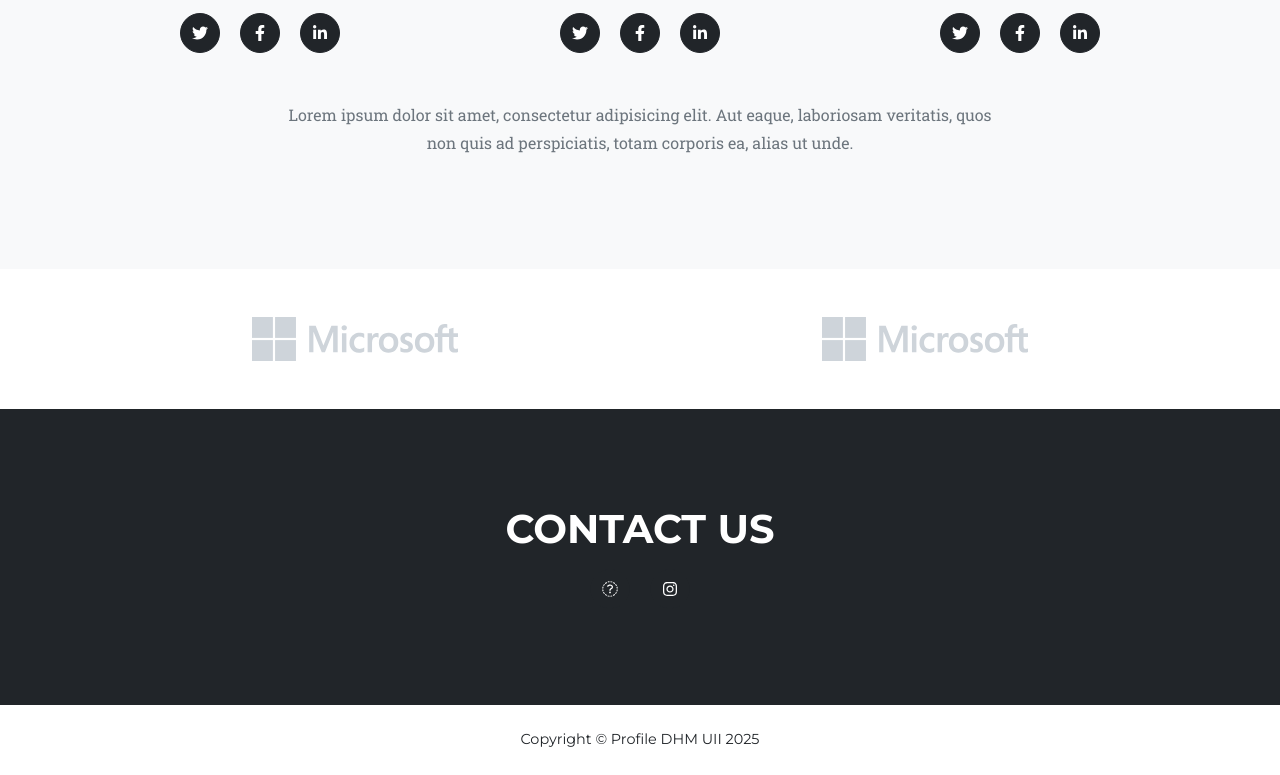
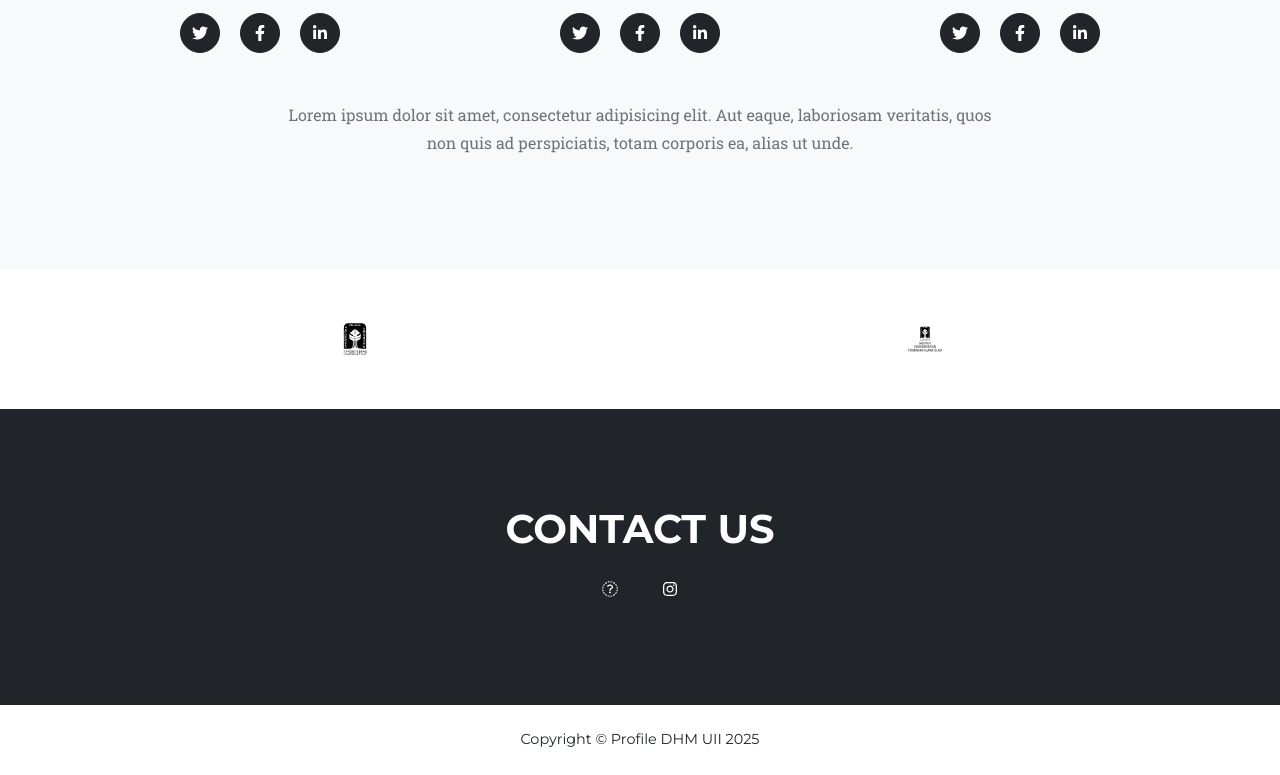
Before and after one commit to nasywaRaihan/profiledhm, a plain HTML site: page index.html in a window 1280 px wide. Shown: the part 5803-6578 px from the top of the page. Drawn offline with nearby package versions, Linux system fonts and the light colour scheme.

Commit message:
Menambahkan logo uii

```diff
--- a/index.html
+++ b/index.html
@@ -7,7 +7,7 @@
     <meta name="author" content="" />
     <title>Dakwah Hijrah Mahasiswa UII</title>
     <!-- Favicon-->
-    <link rel="icon" type="image/x-icon" href="assets/favicon.ico" />
+    <link rel="icon" type="image/x-icon" href="assets/img/logo dhm.png" />
     <!-- Font Awesome icons (free version)-->
     <script src="https://use.fontawesome.com/releases/v6.3.0/js/all.js" crossorigin="anonymous"></script>
     <!-- Google fonts-->
@@ -363,10 +363,10 @@
       <div class="container">
         <div class="row align-items-center">
           <div class="col-md-6 col-sm-6 my-6">
-            <a href="#!"><img class="img-fluid img-brand d-block mx-auto" src="assets/img/logos/microsoft.svg" alt="..." aria-label="Microsoft Logo" /></a>
+            <a href="#!"><img class="img-fluid img-brand d-block mx-auto" src="assets/img/logos/Logo-UII.svg" alt="..." aria-label="Microsoft Logo" /></a>
           </div>
           <div class="col-md-6 col-sm-6 my-6">
-            <a href="#!"><img class="img-fluid img-brand d-block mx-auto" src="assets/img/logos/microsoft.svg" alt="..." aria-label="Google Logo" /></a>
+            <a href="#!"><img class="img-fluid img-brand d-block mx-auto" src="assets/img/logos/dppai.svg" alt="..." aria-label="Google Logo" /></a>
           </div>
         </div>
       </div>
@@ -377,7 +377,7 @@
         <div class="text-center">
           <h2 class="section-heading text-uppercase">Contact Us</h2>
           <a class="btn btn-dark btn-social mx-2" href="dakwahhijrahmahasiswauii@gmail.com"><i class="fab fa-gmail"></i></a>
-          <a class="btn btn-dark btn-social mx-2" href="instagram.com/dhm_uii"><i class="fab fa-instagram"></i></a>
+          <a class="btn btn-dark btn-social mx-2" href="https://www.instagram.com/dhm_uii?utm_source=ig_web_button_share_sheet&igsh=ZDNlZDc0MzIxNw=="><i class="fab fa-instagram"></i></a>
         </div>
         </div>
       </div>
```
Also changed, not shown: assets/img/logos/Logo-UII.svg (added), assets/img/logos/dppai.svg (added), assets/img/logos/facebook.svg (deleted), assets/img/logos/google.svg (deleted), assets/img/logos/ibm.svg (deleted), assets/img/logos/microsoft.svg (deleted).
